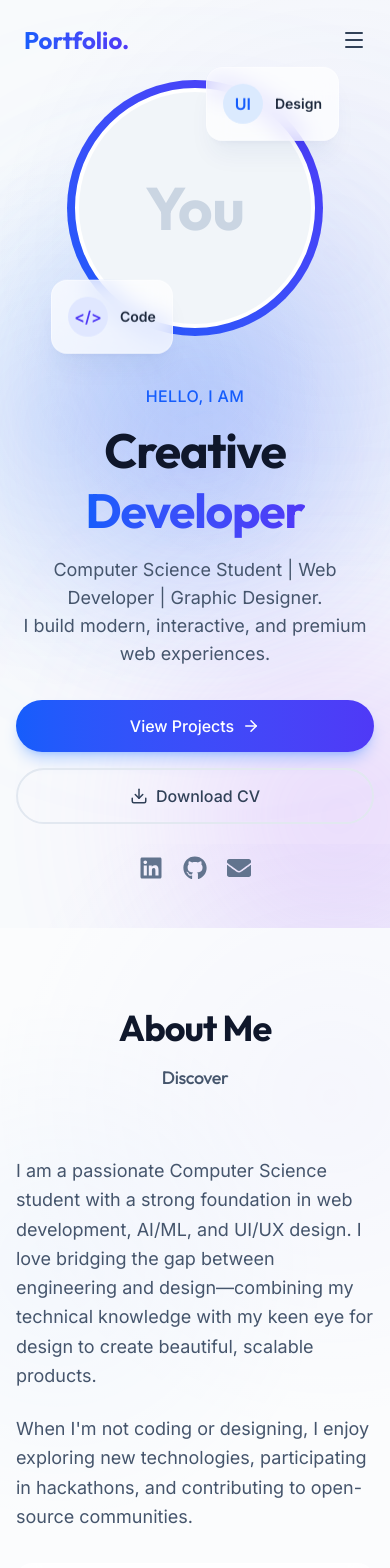
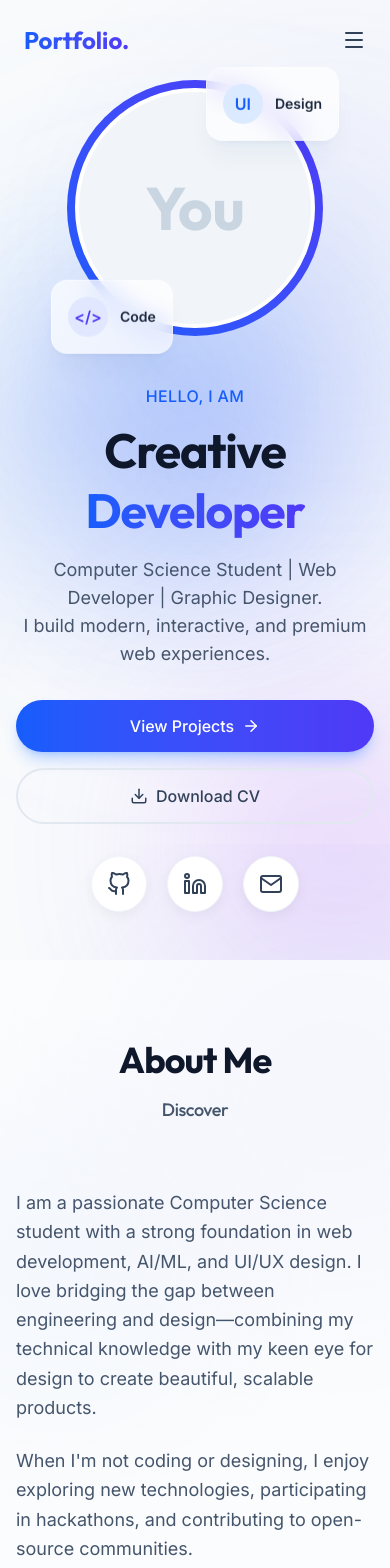
Before and after one commit to sarasinha1207/Personal-Portfolio, a React (Vite) app: page / in a window 390 px wide. Shown: the top 1568 px of the page. Built offline with nearby package versions, Linux system fonts and the light colour scheme.

Commit message:
feat: implement Hero, About, Experience, and Certifications UI components

```diff
--- a/src/components/About.jsx
+++ b/src/components/About.jsx
@@ -60,17 +60,28 @@ export default function About() {
                 Education
               </h4>
               <div className="space-y-6">
-                <div className="relative pl-6 border-l-2 border-blue-100">
-                  <div className="absolute w-3 h-3 bg-blue-600 rounded-full -left-[7px] top-1.5 shadow-[0_0_8px_rgba(37,99,235,0.4)]"></div>
-                  <h5 className="font-bold text-lg text-slate-800">B.Tech in Computer Science</h5>
-                  <p className="text-blue-600 font-medium text-sm mb-2">University Name • 2022 - 2026</p>
-                  <p className="text-slate-600">Focusing on Software Engineering, Data Structures, and AI.</p>
+                <div className="flex items-start gap-4">
+                  <div className="w-14 h-14 rounded-full overflow-hidden shrink-0 border border-slate-200 bg-white shadow-sm flex items-center justify-center p-0.5">
+                     {/* Replace src with your university logo */}
+                     <img src="https://ui-avatars.com/api/?name=UN&background=0D8ABC&color=fff&rounded=true" alt="University Logo" className="w-full h-full object-contain" />
+                  </div>
+                  <div>
+                    <h5 className="font-bold text-lg text-slate-800">B.Tech in Computer Science</h5>
+                    <p className="text-blue-600 font-medium text-sm mb-2">University Name • 2022 - 2026</p>
+                    <p className="text-slate-600 text-sm">Focusing on Software Engineering, Data Structures, and AI.</p>
+                  </div>
                 </div>
-                <div className="relative pl-6 border-l-2 border-blue-100">
-                  <div className="absolute w-3 h-3 bg-indigo-400 rounded-full -left-[7px] top-1.5 shadow-[0_0_8px_rgba(99,102,241,0.4)]"></div>
-                  <h5 className="font-bold text-lg text-slate-800">High School</h5>
-                  <p className="text-indigo-500 font-medium text-sm mb-2">School Name • 2020 - 2022</p>
-                  <p className="text-slate-600">Science and Mathematics stream.</p>
+
+                <div className="flex items-start gap-4">
+                  <div className="w-14 h-14 rounded-full overflow-hidden shrink-0 border border-slate-200 bg-white shadow-sm flex items-center justify-center p-0.5">
+                     {/* Replace src with your school logo */}
+                     <img src="https://ui-avatars.com/api/?name=HS&background=4F46E5&color=fff&rounded=true" alt="School Logo" className="w-full h-full object-contain" />
+                  </div>
+                  <div>
+                    <h5 className="font-bold text-lg text-slate-800">High School</h5>
+                    <p className="text-indigo-500 font-medium text-sm mb-2">School Name • 2020 - 2022</p>
+                    <p className="text-slate-600 text-sm">Science and Mathematics stream.</p>
+                  </div>
                 </div>
               </div>
             </div>
--- a/src/components/Certifications.jsx
+++ b/src/components/Certifications.jsx
@@ -1,6 +1,6 @@
 import { motion } from 'framer-motion';
 import SectionHeading from './SectionHeading';
-import { ShieldCheck } from 'lucide-react';
+import { ShieldCheck, ExternalLink } from 'lucide-react';
 
 const certificationsData = [
   {
@@ -9,6 +9,7 @@ const certificationsData = [
     organization: 'Coursera',
     date: 'Dec 2023',
     description: 'Completed comprehensive training on React, Advanced UI, and Capstone projects.',
+    link: '#'
   },
   {
     id: 2,
@@ -16,6 +17,7 @@ const certificationsData = [
     organization: 'Coursera',
     date: 'Aug 2023',
     description: 'Learned data cleaning, analysis, and visualization using SQL and R.',
+    link: '#'
   }
 ];
 
@@ -43,9 +45,14 @@ export default function Certifications() {
               </span>
               <h3 className="text-lg font-bold text-slate-900 mb-2">{item.title}</h3>
               <h4 className="text-sm font-semibold text-slate-500 mb-4">{item.organization}</h4>
-              <p className="text-slate-600 text-sm leading-relaxed mt-auto">
+              <p className="text-slate-600 text-sm leading-relaxed mt-auto mb-6">
                 {item.description}
               </p>
+              {item.link && (
+                <a href={item.link} className="flex items-center justify-center gap-2 px-6 py-2.5 bg-indigo-50 text-indigo-700 font-medium rounded-lg hover:bg-indigo-100 transition-colors w-full">
+                  View Credential <ExternalLink size={16} />
+                </a>
+              )}
             </motion.div>
           ))}
         </div>
--- a/src/components/Experience.jsx
+++ b/src/components/Experience.jsx
@@ -1,6 +1,6 @@
 import { motion } from 'framer-motion';
 import SectionHeading from './SectionHeading';
-import { Briefcase } from 'lucide-react';
+import { Briefcase, ExternalLink } from 'lucide-react';
 
 const experienceData = [
   {
@@ -8,14 +8,16 @@ const experienceData = [
     title: 'Frontend Developer Intern',
     organization: 'Tech Innovations Ltd.',
     date: 'Jun 2024 - Present',
-    description: 'Developing modern React applications, improving performance by 30%, and collaborating with UI/UX designers to implement pixel-perfect interfaces.',
+    description: 'Developing modern React applications, improving performance by 30%, and collaborating with UI/UX designers to implement pixel-perfect interfaces. Participated in daily stand-ups and code reviews to maintain high code quality standards across the entire development team.',
+    link: '#'
   },
   {
     id: 2,
     title: 'Campus Ambassador',
     organization: 'Global Tech Community',
     date: 'Jan 2023 - May 2024',
-    description: 'Organized 5+ coding bootcamps and hackathons for 500+ students. Fostered a strong developer community on campus.',
+    description: 'Organized 5+ coding bootcamps and hackathons for 500+ students. Fostered a strong developer community on campus by conducting weekly technical workshops and bringing in industry experts for guest lectures.',
+    link: '#'
   }
 ];
 
@@ -61,9 +63,14 @@ export default function Experience() {
                       </span>
                       <h3 className="text-xl font-bold text-slate-900">{item.title}</h3>
                       <h4 className="text-md font-semibold text-slate-500 mb-4">{item.organization}</h4>
-                      <p className="text-slate-600 text-sm leading-relaxed">
+                      <p className="text-slate-600 text-sm leading-relaxed mb-4">
                         {item.description}
                       </p>
+                      {item.link && (
+                        <a href={item.link} className="inline-flex items-center gap-2 text-sm font-semibold text-blue-600 hover:text-blue-800 transition-colors">
+                          View Details <ExternalLink size={16} />
+                        </a>
+                      )}
                     </div>
                   </div>
                 </motion.div>
--- a/src/components/Hero.jsx
+++ b/src/components/Hero.jsx
@@ -1,7 +1,7 @@
 import { motion } from 'framer-motion';
 import { ArrowRight, Download } from 'lucide-react';
 import { Link } from 'react-scroll';
-import { FaGithub, FaLinkedin, FaEnvelope } from 'react-icons/fa';
+import { FiGithub, FiLinkedin, FiMail } from 'react-icons/fi';
 
 export default function Hero() {
   return (
@@ -23,11 +23,11 @@ export default function Hero() {
           >
             <p className="text-blue-600 font-medium tracking-wide uppercase mb-3">Hello, I am</p>
             <h1 className="text-5xl md:text-7xl font-bold mb-4 text-slate-900 leading-tight">
-              Creative <br className="hidden md:block"/>
+              Creative <br className="hidden md:block" />
               <span className="text-gradient">Developer</span>
             </h1>
             <p className="text-lg md:text-xl text-slate-600 mb-8 max-w-2xl mx-auto md:mx-0">
-              Computer Science Student | Web Developer | Graphic Designer. <br/>
+              Computer Science Student | Web Developer | Graphic Designer. <br />
               I build modern, interactive, and premium web experiences.
             </p>
 
@@ -50,15 +50,15 @@ export default function Hero() {
               </a>
             </div>
 
-            <div className="flex items-center justify-center md:justify-start gap-5">
-              <a href="#" className="text-slate-500 hover:text-blue-600 transition-colors">
-                <FaLinkedin size={24} />
+            <div className="flex items-center justify-center md:justify-start gap-5 mt-2">
+              <a href="#" className="w-14 h-14 rounded-full bg-white flex items-center justify-center shadow-[0_4px_14px_rgba(0,0,0,0.05)] border border-slate-100 text-slate-700 hover:text-blue-600 hover:shadow-[0_4px_14px_rgba(0,0,0,0.1)] hover:-translate-y-1 transition-all">
+                <FiGithub size={24} strokeWidth={2} />
               </a>
-              <a href="#" className="text-slate-500 hover:text-blue-600 transition-colors">
-                <FaGithub size={24} />
+              <a href="#" className="w-14 h-14 rounded-full bg-white flex items-center justify-center shadow-[0_4px_14px_rgba(0,0,0,0.05)] border border-slate-100 text-slate-700 hover:text-blue-600 hover:shadow-[0_4px_14px_rgba(0,0,0,0.1)] hover:-translate-y-1 transition-all">
+                <FiLinkedin size={24} strokeWidth={2} />
               </a>
-              <a href="mailto:contact@example.com" className="text-slate-500 hover:text-blue-600 transition-colors">
-                <FaEnvelope size={24} />
+              <a href="mailto:contact@example.com" className="w-14 h-14 rounded-full bg-white flex items-center justify-center shadow-[0_4px_14px_rgba(0,0,0,0.05)] border border-slate-100 text-slate-700 hover:text-blue-600 hover:shadow-[0_4px_14px_rgba(0,0,0,0.1)] hover:-translate-y-1 transition-all">
+                <FiMail size={24} strokeWidth={2} />
               </a>
             </div>
           </motion.div>
```
